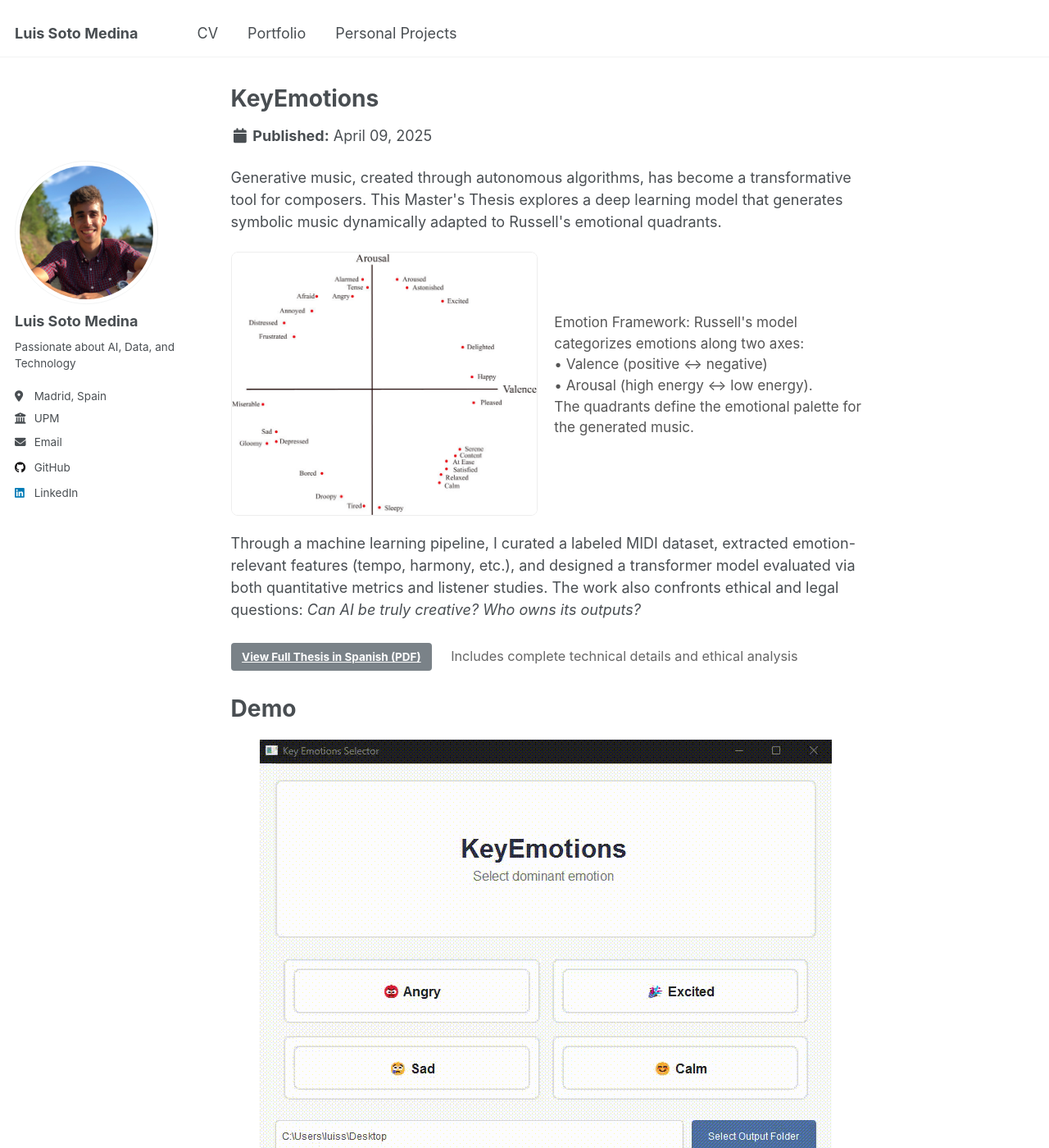
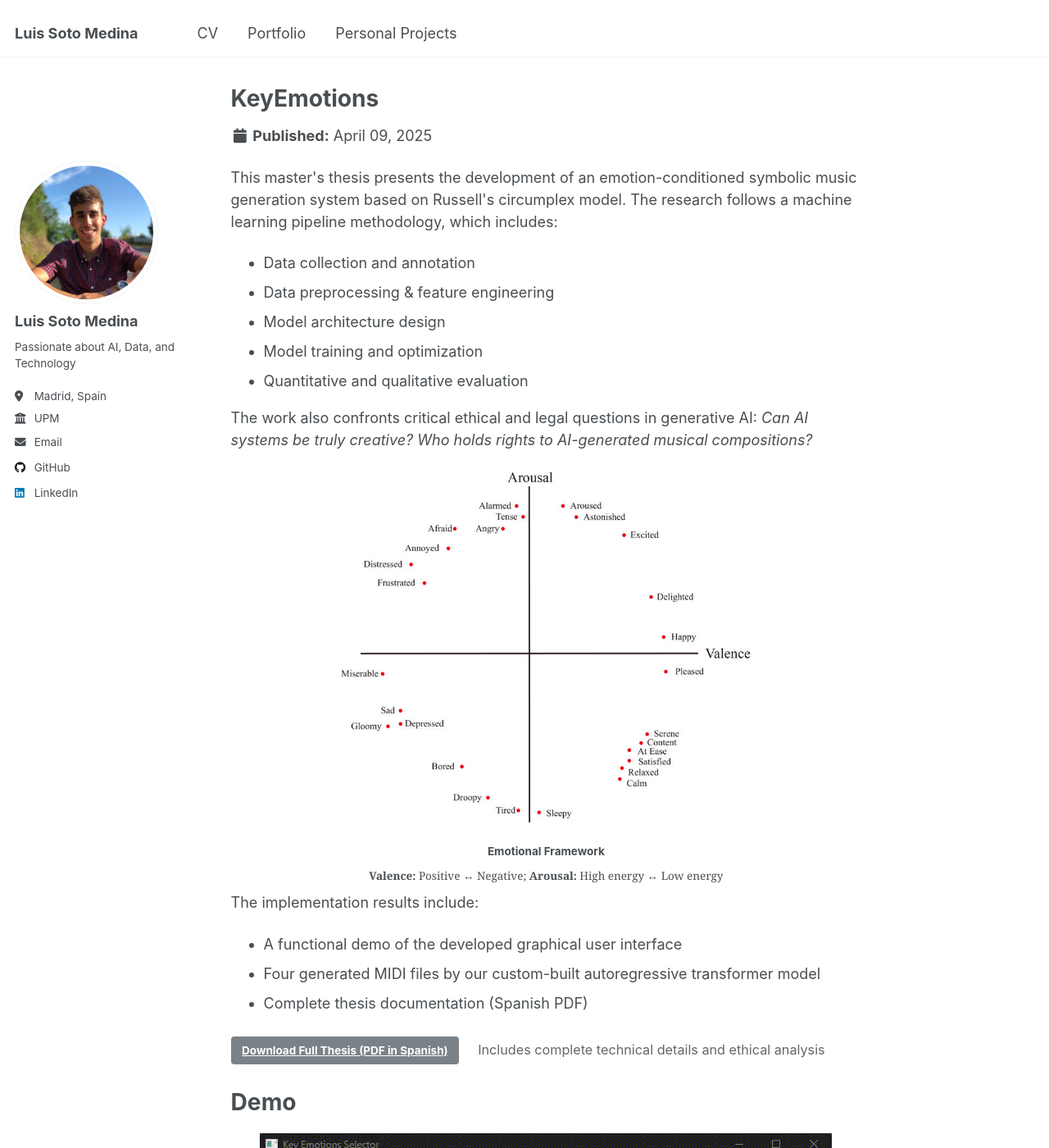
Before and after one commit to luissotomedina/luissotomedina.github.io, a Jekyll site: the page built from _portfolio/KeyEmotions.html, in a window 1280 px wide and 1400 px high. Shown: the whole window at 82% size. Built offline with Jekyll 4.4.1, drawn with Linux system fonts in a browser that asks for light colours.

Commit message:
Improve CV and KeyEmotions

```diff
--- a/_portfolio/KeyEmotions.html
+++ b/_portfolio/KeyEmotions.html
@@ -5,29 +5,45 @@ collection: portfolio
 ---
 
 <p>
-    Generative music, created through autonomous algorithms, has become a transformative tool for composers. This Master's Thesis explores a deep learning model that generates symbolic music dynamically adapted to Russell's emotional quadrants.
+    This master's thesis presents the development of an emotion-conditioned symbolic music generation system based on Russell's circumplex model. The research follows a machine learning pipeline methodology, which includes:
+    <ul>
+        <li>Data collection and annotation</li>
+        <li>Data preprocessing & feature engineering</li>
+        <li>Model architecture design</li>
+        <li>Model training and optimization</li>
+        <li>Quantitative and qualitative evaluation</li>
+    </ul>
+    The work also confronts critical ethical and legal questions in generative AI: <em>Can AI systems be truly creative? Who holds rights to AI-generated musical compositions?</em>
 </p>
 
-<div style="display: flex; align-items: center; margin: 20px 0;">
-    <div style="flex: 1;">
-      <img src="/key_emotions/Circumplex_Russell_Model.png" alt="Russell's Circumplex Model" style="max-width: 100%; border: 1px solid #eee; border-radius: 8px;">
-    </div>
-    <div style="flex: 1; padding-left: 20px;">
-      <p style="font-size: 0.95em; color: #555;">
-        Emotion Framework: Russell's model categorizes emotions along two axes:<br>
-        • Valence (positive ↔ negative)<br>
-        • Arousal (high energy ↔ low energy).<br>
-        The quadrants define the emotional palette for the generated music.
-      </p>
-    </div>
- </div>
+<div class="model-container" style="text-align: center;">
+    <figure class="emotion-model" style="display: inline-block; max-width: 65%; margin: 0 auto;">
+        <img src="/key_emotions/Circumplex_Russell_Model.png"
+             alt="Russell's Circumplex Model"
+             class="model-image"
+             style="width: 100%; height: auto; display: block;">
+
+        <figcaption class="model-caption" style="width: 100%; margin-top: 15px; text-align: center;">
+            <h3 style="margin-bottom: 12px;">Emotional Framework</h3>
+            <p style="margin: 9px;">
+                <strong>Valence:</strong> Positive ↔ Negative;
+                <strong>Arousal:</strong> High energy ↔ Low energy
+            </p>
+        </figcaption>
+    </figure>
+</div>
 
 <p>
-    Through a machine learning pipeline, I curated a labeled MIDI dataset, extracted emotion-relevant features (tempo, harmony, etc.), and designed a transformer model evaluated via both quantitative metrics and listener studies. The work also confronts ethical and legal questions: <em>Can AI be truly creative? Who owns its outputs?</em>
+    The implementation results include:
+    <ul>
+        <li>A functional demo of the developed graphical user interface</li>
+        <li>Four generated MIDI files by our custom-built autoregressive transformer model</li>
+        <li>Complete thesis documentation (Spanish PDF)</li>
+    </ul>
 </p>
 
 <div style="margin: 1.5rem 0;">
-    <a href="/key_emotions/Memoria_Latex_TFM_VIU_09MIAR.pdf" target="_blank" class="btn btn--research">View Full Thesis in Spanish (PDF)</a>
+    <a href="/key_emotions/Memoria - Luis Soto Medina.pdf" target="_blank" class="btn btn--research">Download Full Thesis (PDF in Spanish)</a>
     <span style="display: inline-block; margin-left: 1rem; font-size: 0.9em; color: #666;">Includes complete technical details and ethical analysis</span>
 </div>
 
```
Also changed, not shown: _pages/about.md (+6 -4 lines), _pages/cv.md (+15 -13 lines), _publications/portfolio-1.md (renamed from _portfolio/portfolio-1.md), 1 other file.
